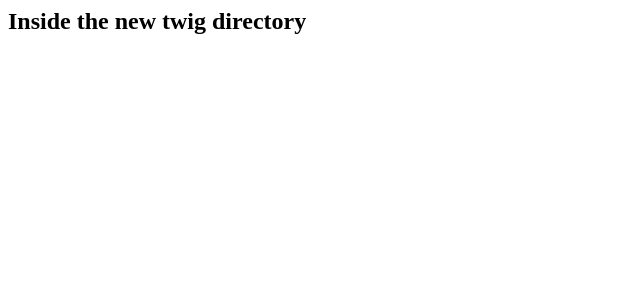
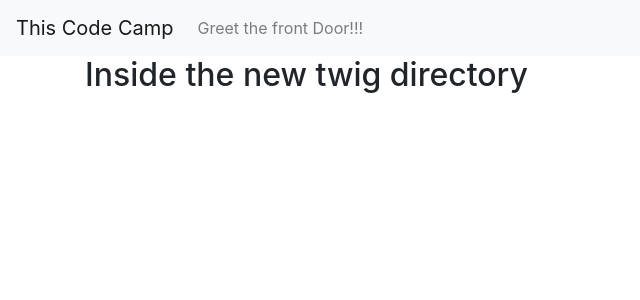
Before and after one commit to jnormanawg/sfcourse, a Symfony app: template templates/home/index.html.twig in a window 1280 px wide. Shown: the top 300 px of the page, without its empty margins (0-640 px from the left). Run offline with Twig, Linux system fonts and the light colour scheme; the template is opened without the code that fills it, so the values that code supplies are empty; some libraries are stand-ins or nearby versions.

Commit message:
Created new html template files

```diff
--- a/templates/base.html.twig
+++ b/templates/base.html.twig
@@ -3,10 +3,28 @@
     <head>
         <meta charset="UTF-8">
         <title>{% block title %}Welcome!{% endblock %}</title>
+        <link rel="stylesheet" href="https://cdnjs.cloudflare.com/ajax/libs/twitter-bootstrap/4.5.3/css/bootstrap.min.css">
         {% block stylesheets %}{% endblock %}
     </head>
     <body>
-        {% block body %}{% endblock %}
+    <nav class="navbar navbar-expand-lg navbar-light bg-light">
+        <a class="navbar-brand" href="{{ path('home') }}">This Code Camp</a>
+        <button class="navbar-toggler" type="button" data-toggle="collapse" data-target="#navbarSupportedContent" aria-controls="navbarSupportedContent" aria-expanded="false" aria-label="Toggle navigation">
+            <span class="navbar-toggler-icon"></span>
+        </button>
+
+        <div class="collapse navbar-collapse" id="navbarSupportedContent">
+            <ul class="navbar-nav mr-auto">
+                <li class="nav-item">
+                    <a class="nav-link" href="{{ path('custom' , {name: 'customName'}) }}">Greet the front Door!!!</a>
+                </li>
+            </ul>
+
+        </div>
+    </nav>
+        <div class="container" >
+            {% block body %}{% endblock %}
+        </div>
         {% block javascripts %}{% endblock %}
     </body>
 </html>
--- /dev/null
+++ b/templates/home/custom.html.twig
@@ -0,0 +1,5 @@
+{% extends('base.html.twig') %}
+{% block body %}
+    <h2>Welcome {{  customName  }}</h2>
+    <h3>Inside the Custom HTML directory</h3>
+{% endblock %}
--- a/templates/home/index.html.twig
+++ b/templates/home/index.html.twig
@@ -1 +1,4 @@
-<h2>Inside the new twig directory</h2>
+{% extends('base.html.twig') %}
+{% block body %}
+    <h2>Inside the new twig directory</h2>
+{% endblock %}
```
Also changed, not shown: src/Controller/MainController.php (+3 -4 lines).
